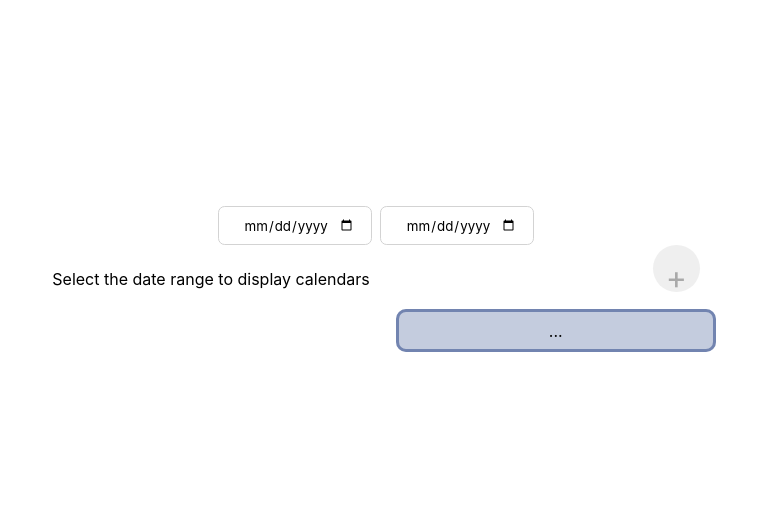
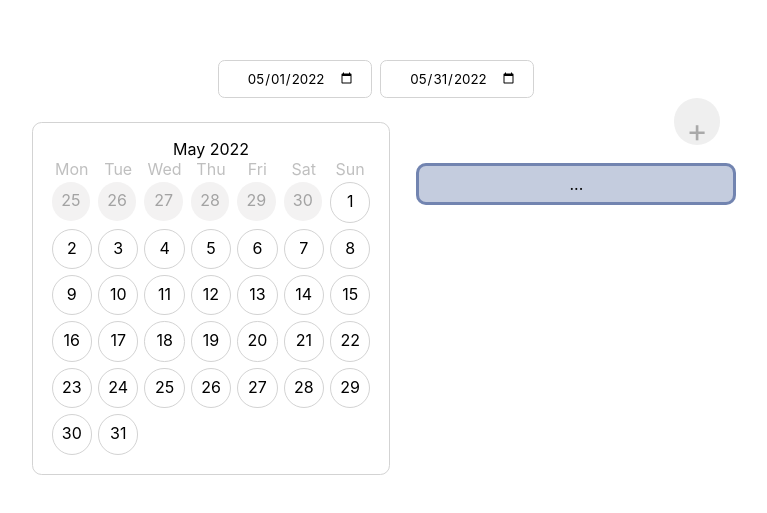
Before and after one commit to juliabiel25/scheduling-app, a React (Create React App) app: page / in a window 1280 px wide. Shown: the part 121-634 px from the top of the page, without its empty margins (264-1031 px from the left). Built offline with nearby package versions, Linux system fonts and the light colour scheme.

Commit message:
set default date limiters to the current month

```diff
--- a/src/components/SchedulePickerLimits.tsx
+++ b/src/components/SchedulePickerLimits.tsx
@@ -5,6 +5,7 @@ import {
   setDateRangeEnd,
   generateCalendars,
 } from '../state/actions';
+import { useEffect } from 'react';
 
 export interface SchedulePickerLimitsProps {}
 
@@ -21,6 +22,9 @@ const StyledInputContainer = styled.div`
 
 const SchedulePickerLimits = ({}: SchedulePickerLimitsProps) => {
   const { state, dispatch } = useDatePickerState();
+  useEffect(() => {
+    dispatch(generateCalendars());
+  }, []);
 
   return (
     <StyledInputContainer className="dateRangeLimiter">
--- a/src/state/StateReducer.ts
+++ b/src/state/StateReducer.ts
@@ -5,7 +5,7 @@ import MonthRange from '../utils/MonthRange';
 import RGBAColor from '../utils/RGBAColor';
 import { replaceValueAtIndex } from '../utils/functions';
 import { MonthIndex } from '../types/types';
-import { Action } from './actions';
+import { Action, generateCalendars } from './actions';
 import { UpdatedDayProps } from '../components/DayTile';
 import Day from '../utils/Day';
 import { CompleteDateSelection } from '../utils/DateSelection';
@@ -13,8 +13,17 @@ import Schedule from '../utils/Schedule';
 
 export type Calendars = { [key: string]: Calendar };
 
+const defaultMonthIndex = new MonthIndex(
+  new Date().getMonth(),
+  new Date().getFullYear(),
+);
+
 export class DatePickerState {
-  dateRange = new MonthRange(null, null);
+  // default date range = the current month
+  dateRange = new MonthRange(
+    new Date(new Date().getFullYear(), new Date().getMonth(), 1),
+    new Date(new Date().getFullYear(), new Date().getMonth() + 1, 0),
+  );
   calendars: Calendars = {};
   schedule: Schedule = new Schedule();
   // TODO assign the first created selection set as the focused one here:
```
